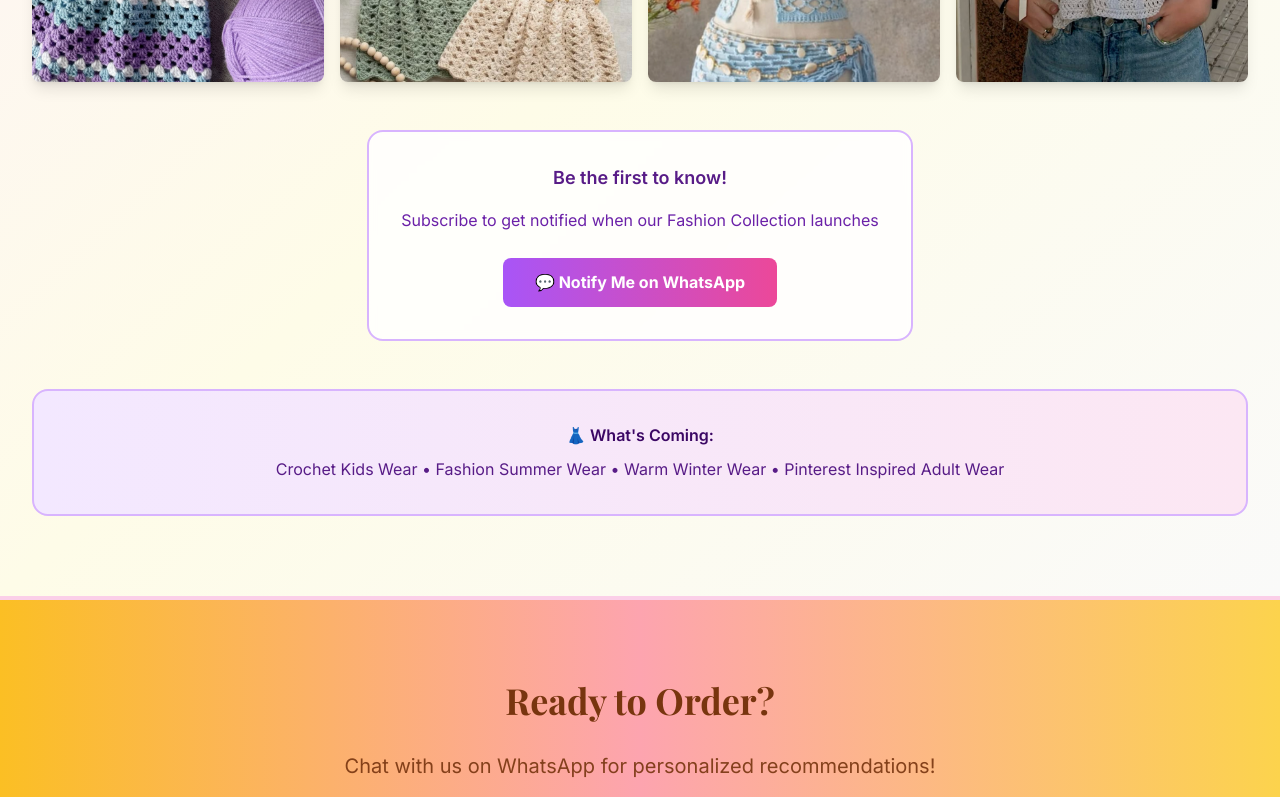
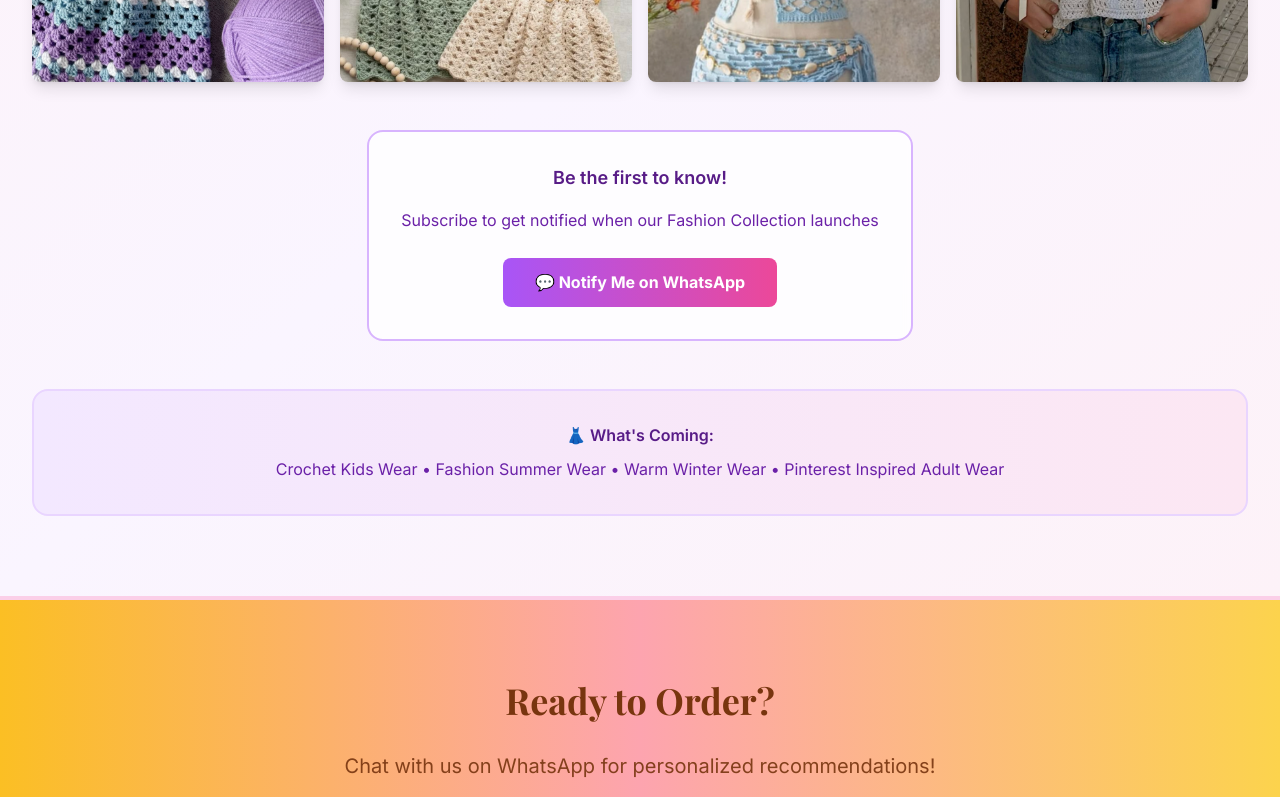
Before and after one commit to NityaPixie/Threads-By-Maa-1.1, a Next.js app: page / in a window 1280 px wide. Shown: the part 5460-6257 px from the top of the page. Built offline with nearby package versions, Linux system fonts and the light colour scheme.

Commit message:
Update: Change Coming Soon section to pink and purple gradient
- Change background from pink/yellow to pink/purple
- Update 'What's Coming' box colors to match purple theme
- Softer, more cohesive luxury aesthetic

```diff
--- a/app/page.jsx
+++ b/app/page.jsx
@@ -552,7 +552,7 @@ Can you tell me more about customization options and delivery time?`;
         </section>
 
         {/* Coming Soon Section */}
-        <section className="py-20 px-4 sm:px-6 lg:px-8 bg-gradient-to-br from-pink-50 via-yellow-50 to-stone-50 border-y-4 border-pink-200">
+        <section className="py-20 px-4 sm:px-6 lg:px-8 bg-gradient-to-br from-pink-50 via-purple-50 to-pink-50 border-y-4 border-pink-200">
           <div className="max-w-7xl mx-auto">
             <div className="text-center mb-16">
               <h2 className="text-5xl font-bold text-purple-950 mb-4">✨ Coming Soon ✨</h2>
@@ -608,9 +608,9 @@ Can you tell me more about customization options and delivery time?`;
               </div>
             </div>
 
-            <div className="mt-12 p-8 bg-gradient-to-r from-purple-100 to-pink-100 rounded-2xl border-2 border-purple-300 text-center">
-              <p className="text-purple-950 font-semibold mb-2">👗 What's Coming:</p>
-              <p className="text-purple-900">Crochet Kids Wear • Fashion Summer Wear • Warm Winter Wear • Pinterest Inspired Adult Wear</p>
+            <div className="mt-12 p-8 bg-gradient-to-r from-purple-100 to-pink-100 rounded-2xl border-2 border-purple-200 text-center">
+              <p className="text-purple-900 font-semibold mb-2">👗 What's Coming:</p>
+              <p className="text-purple-800">Crochet Kids Wear • Fashion Summer Wear • Warm Winter Wear • Pinterest Inspired Adult Wear</p>
             </div>
           </div>
         </section>
```
